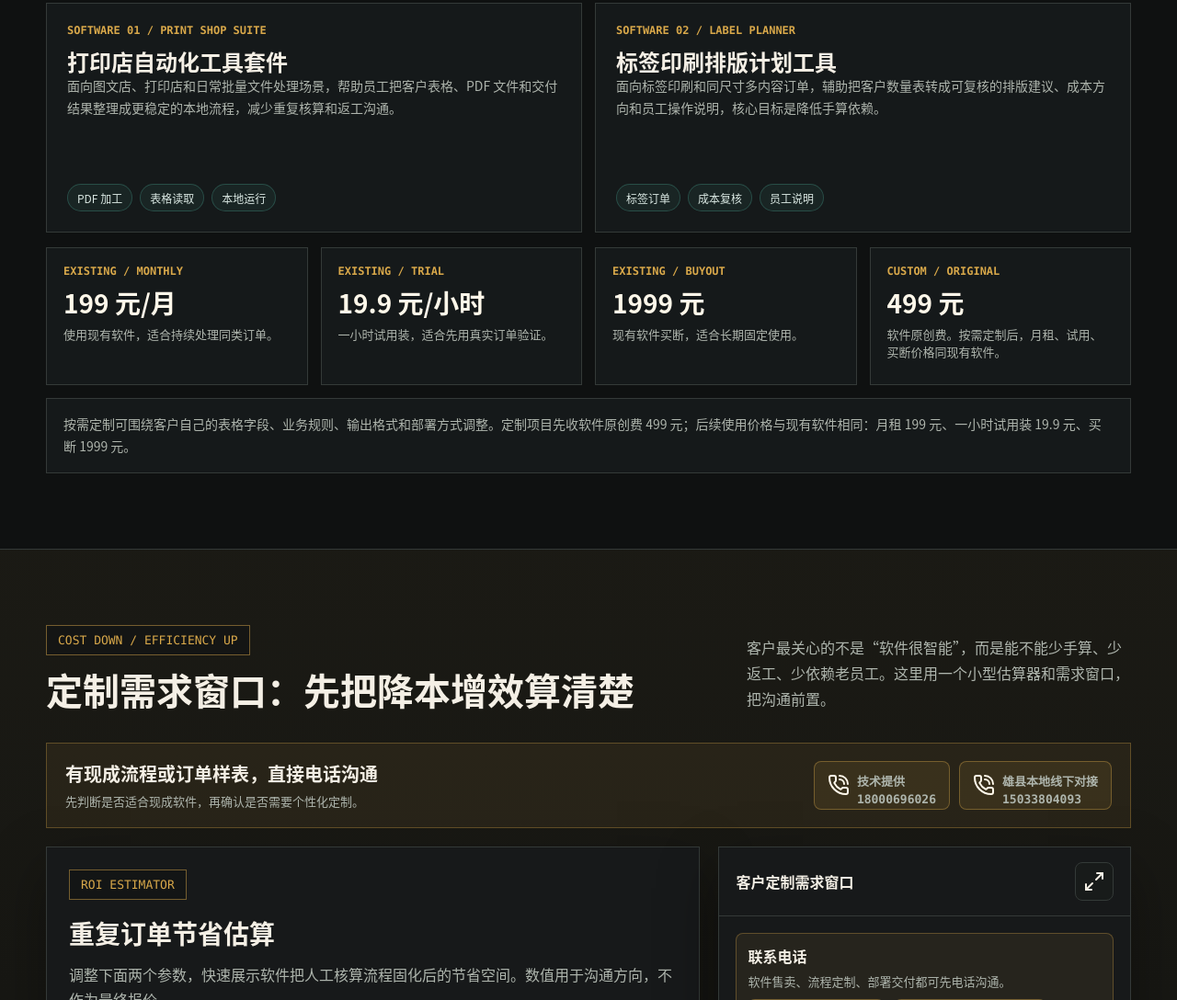
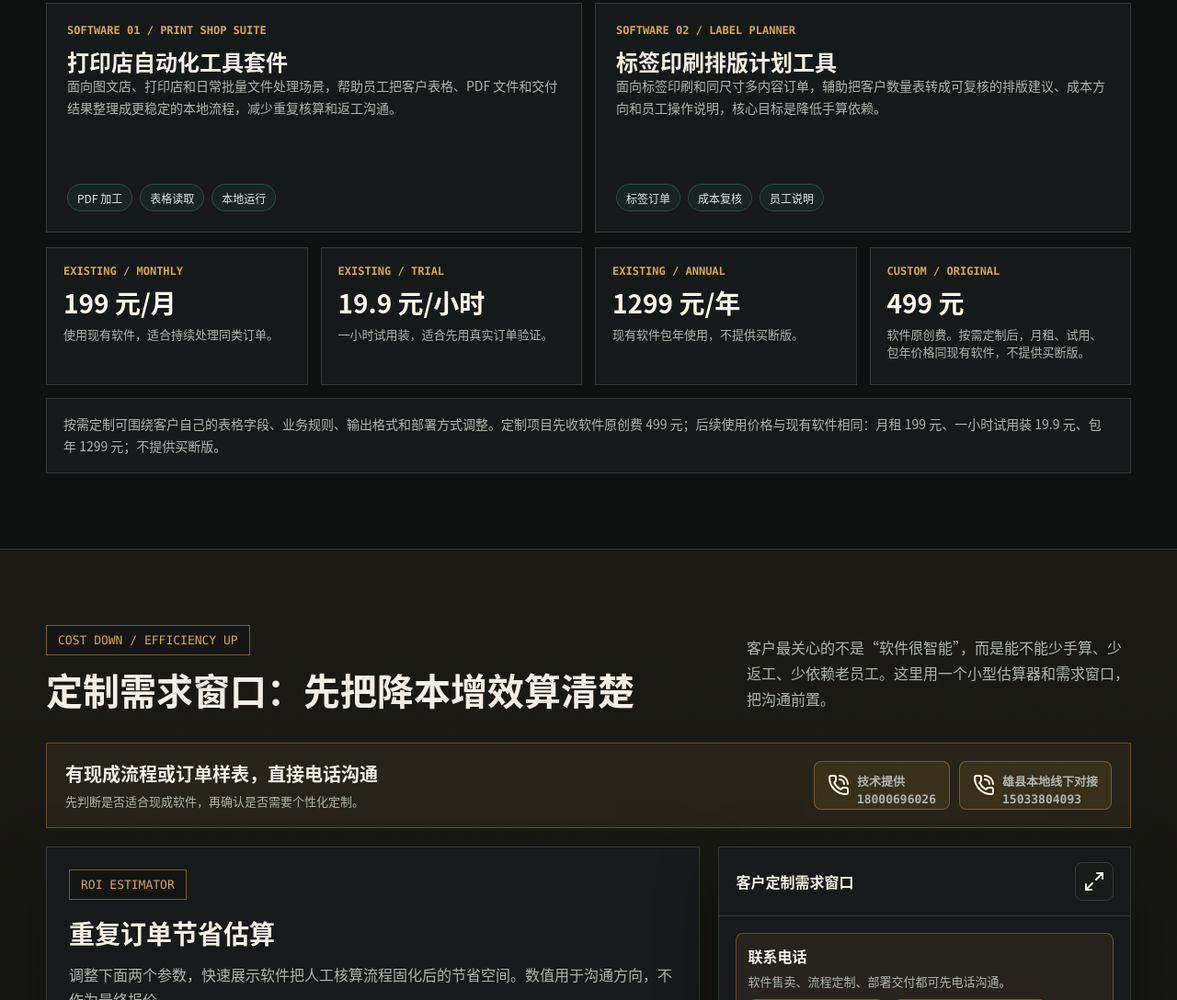
Before and after one commit to dsd305975-code/fangcun-youxu-website, a plain HTML site: page index.html in a window 1280 px wide. Shown: the part 1807-2895 px from the top of the page at 92% size. Drawn offline with nearby package versions, Linux system fonts and the light colour scheme.

Commit message:
Update annual pricing

```diff
--- a/index.html
+++ b/index.html
@@ -1271,19 +1271,19 @@
               <span>一小时试用装，适合先用真实订单验证。</span>
             </div>
             <div class="price-card">
-              <div class="price-kicker">EXISTING / BUYOUT</div>
-              <strong>1999 元</strong>
-              <span>现有软件买断，适合长期固定使用。</span>
+              <div class="price-kicker">EXISTING / ANNUAL</div>
+              <strong>1299 元/年</strong>
+              <span>现有软件包年使用，不提供买断版。</span>
             </div>
             <div class="price-card">
               <div class="price-kicker">CUSTOM / ORIGINAL</div>
               <strong>499 元</strong>
-              <span>软件原创费。按需定制后，月租、试用、买断价格同现有软件。</span>
+              <span>软件原创费。按需定制后，月租、试用、包年价格同现有软件，不提供买断版。</span>
             </div>
           </div>
 
           <div class="pricing-note">
-            按需定制可围绕客户自己的表格字段、业务规则、输出格式和部署方式调整。定制项目先收软件原创费 499 元；后续使用价格与现有软件相同：月租 199 元、一小时试用装 19.9 元、买断 1999 元。
+            按需定制可围绕客户自己的表格字段、业务规则、输出格式和部署方式调整。定制项目先收软件原创费 499 元；后续使用价格与现有软件相同：月租 199 元、一小时试用装 19.9 元、包年 1299 元；不提供买断版。
           </div>
         </div>
       </section>
```
